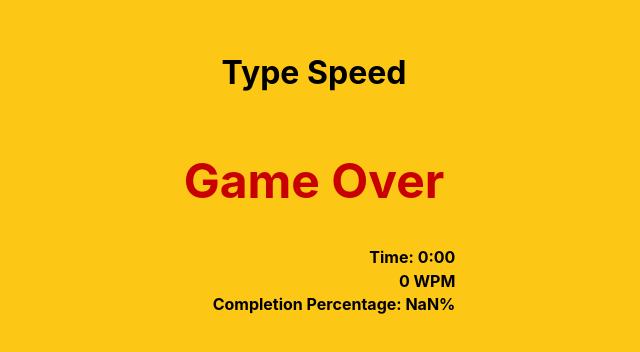
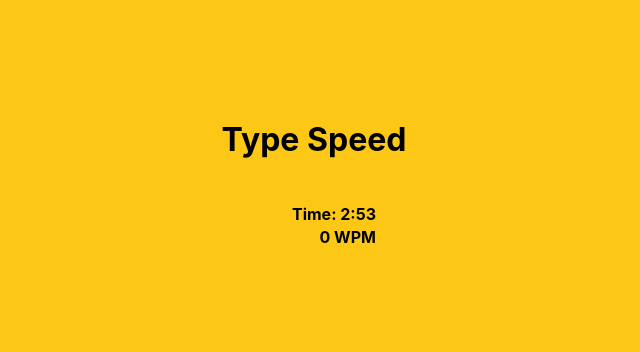
Before and after one commit to mahmoudkhalafallah/type-speed, a React (Create React App) app: page /game in a window 1280 px wide. Shown: the part 214-566 px from the top of the page, without its empty margins (326-966 px from the left). Built offline with nearby package versions, Linux system fonts and the light colour scheme; no server answers.

Commit message:
set game timer to 3m

```diff
--- a/src/components/InfoList.tsx
+++ b/src/components/InfoList.tsx
@@ -22,7 +22,7 @@ interface Props {
 }
 
 const InfoList: React.FC<Props> = ({ endGame, gameOver, wpm, cp, historyId }) => {
-    const [time, setTime] = useState({ minutes: 0, seconds: 5 })
+    const [time, setTime] = useState({ minutes: 3, seconds: 0 })
 
     const stopGame = useCallback((timerHandle: NodeJS.Timeout) => {
         clearInterval(timerHandle)
```
